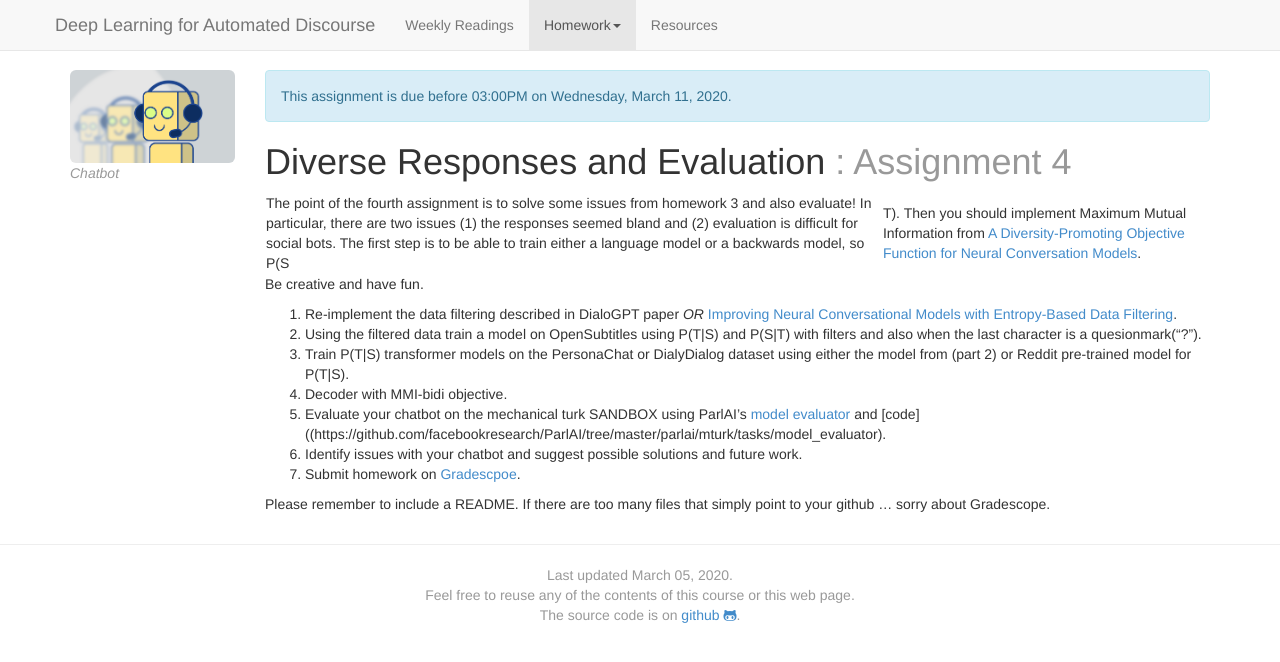
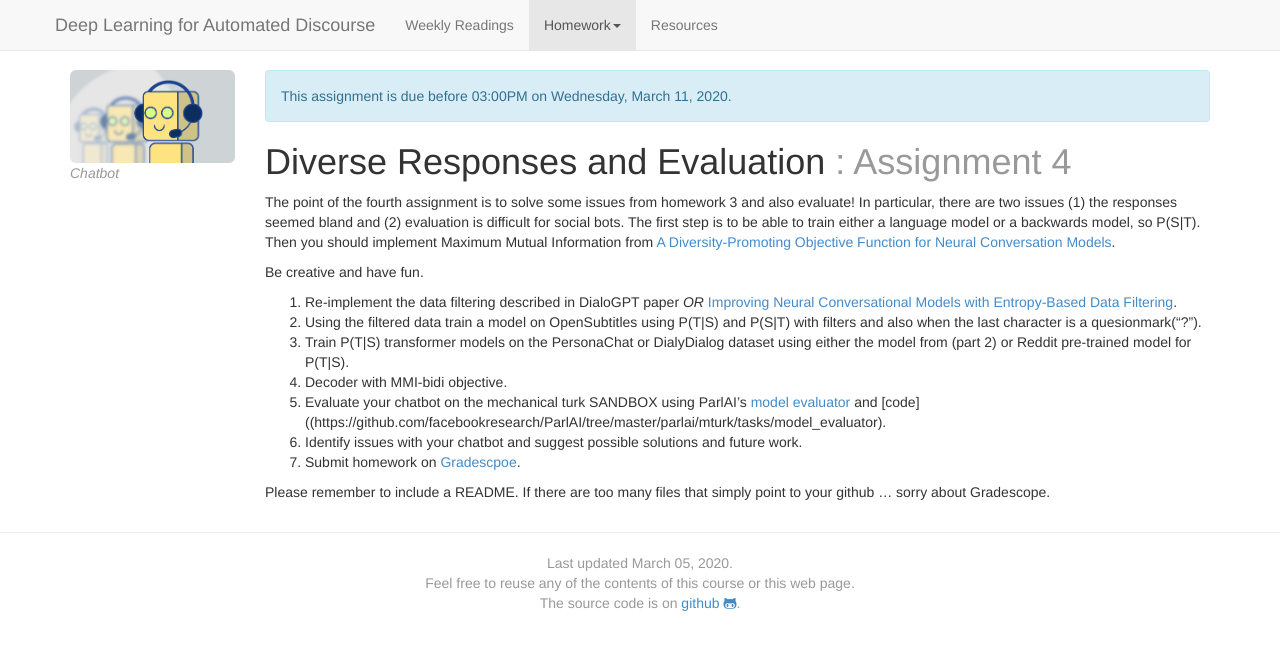
Before and after one commit to dialog-systems-class/dialog-systems-class.github.io, a Jekyll site: the page built from assignment4.md, in a window 1280 px wide. Shown: the top 662 px of the page. Built offline with Jekyll 4.4.1, drawn with Linux system fonts in a browser that asks for light colours; nearby versions of some CDN libraries.

Commit message:
fix typo

```diff
--- a/assignment4.md
+++ b/assignment4.md
@@ -26,7 +26,7 @@ This assignment is due before {{ page.due_date | date: "%I:%M%p" }} on {{ page.d
 Diverse Responses and Evaluation  <span class="text-muted">: Assignment 4</span>
 =============================================================
 
-The point of the fourth assignment is to solve some issues from homework 3 and also evaluate! In particular, there are two issues (1) the responses seemed bland and (2) evaluation is difficult for social bots. The first step is to be able to train either a language model or a backwards model, so P(S|T). Then you should implement Maximum Mutual Information from [A Diversity-Promoting Objective Function for Neural Conversation Models](https://arxiv.org/abs/1510.03055).
+The point of the fourth assignment is to solve some issues from homework 3 and also evaluate! In particular, there are two issues (1) the responses seemed bland and (2) evaluation is difficult for social bots. The first step is to be able to train either a language model or a backwards model, so P(S\|T). Then you should implement Maximum Mutual Information from [A Diversity-Promoting Objective Function for Neural Conversation Models](https://arxiv.org/abs/1510.03055).
 
 
 Be creative and have fun.
```
